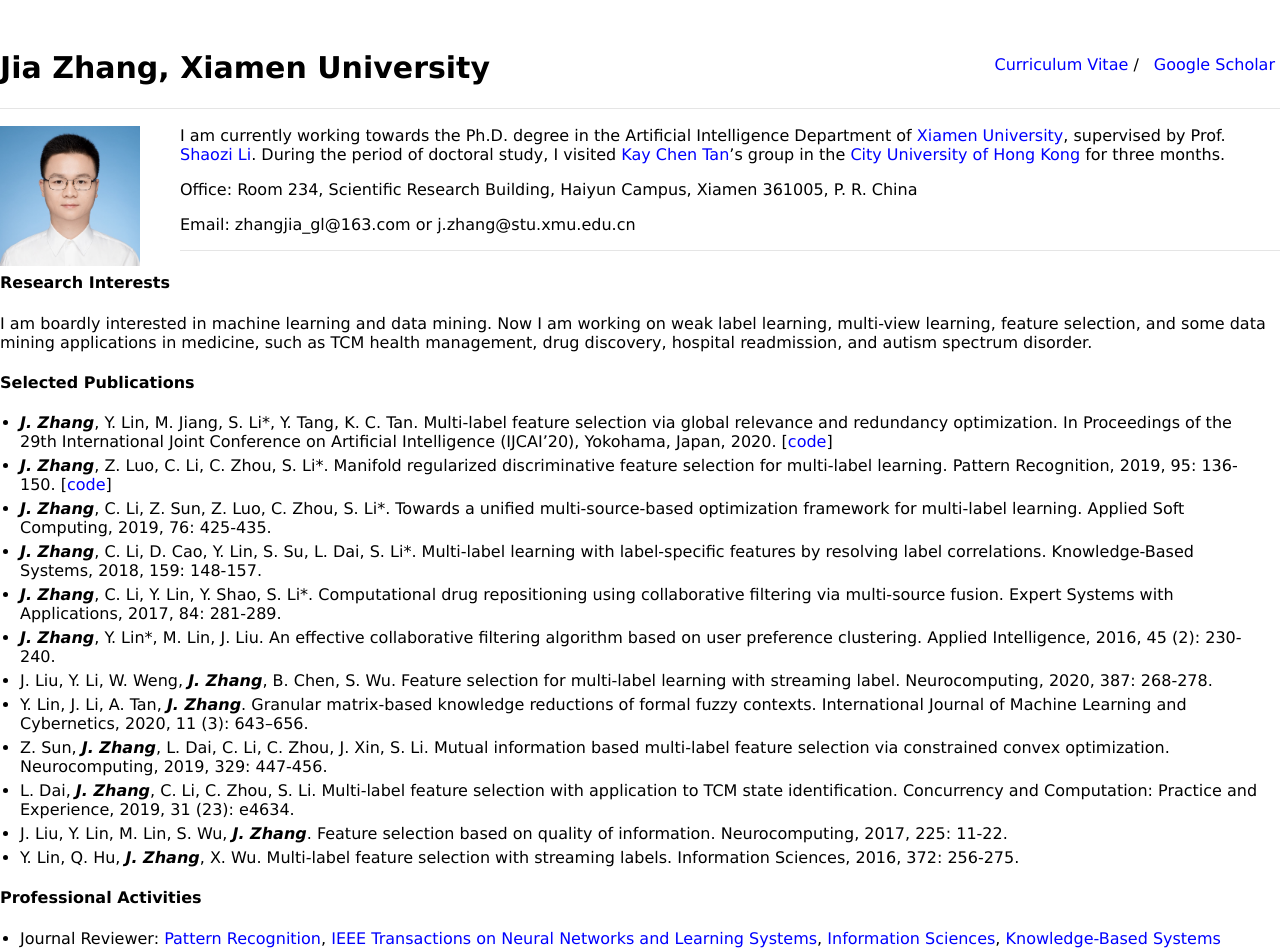
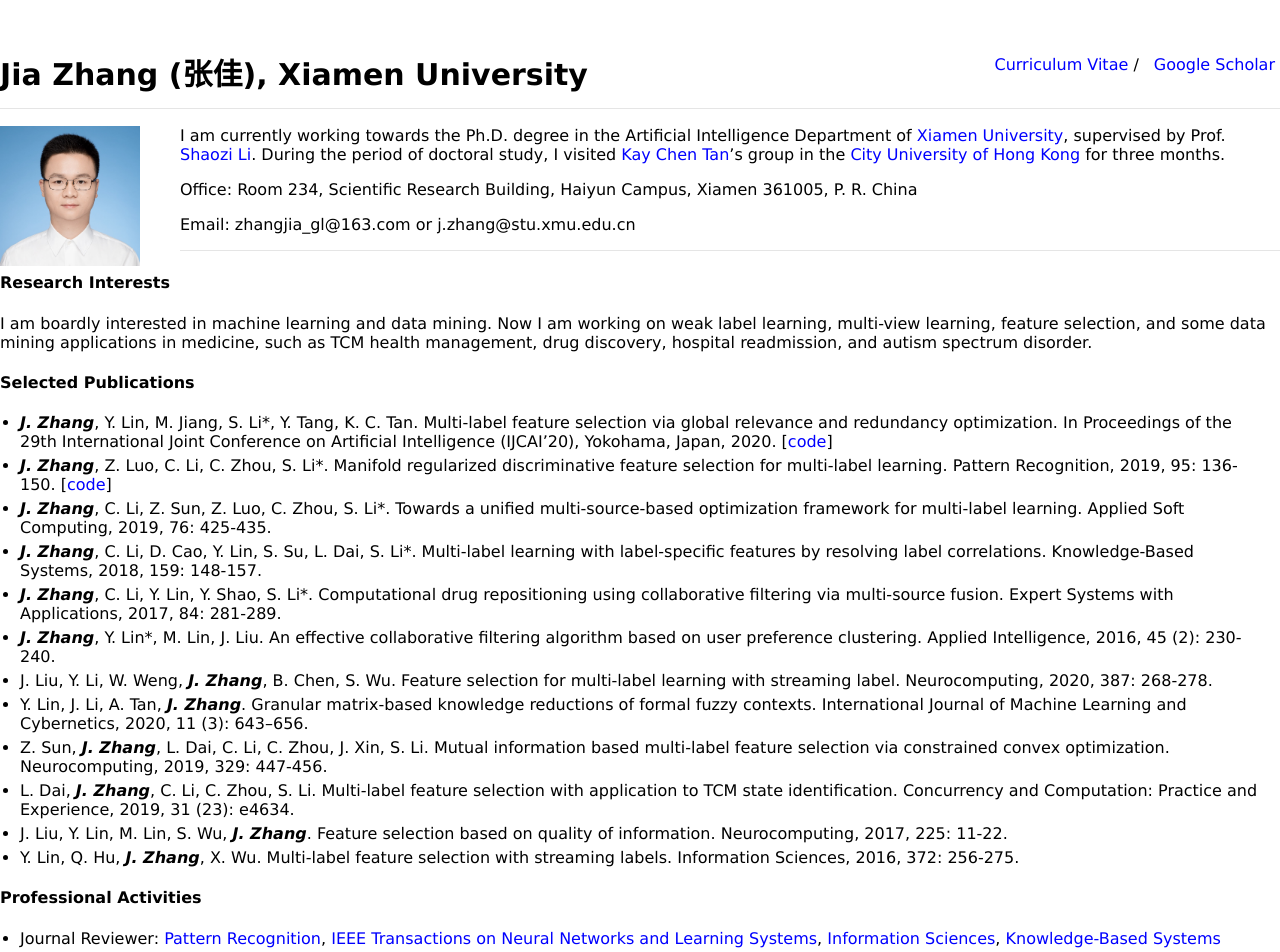
Before and after one commit to jiazhang-ml/jiazhang-ml.github.io, a Jekyll site: the page built from index.md, in a window 1280 px wide. Shown: the top 952 px of the page. Built offline with Jekyll 4.4.1, drawn with Linux system fonts in a browser that asks for light colours.

Commit message:
Update _config.yml

```diff
--- a/_config.yml
+++ b/_config.yml
@@ -1,4 +1,4 @@
-title: Jia Zhang, Xiamen University
+title: Jia Zhang (张佳), Xiamen University
 url: "jiazhang-ml.pub/"
 
 #ins_logo: "./bits-logo.png"
```
